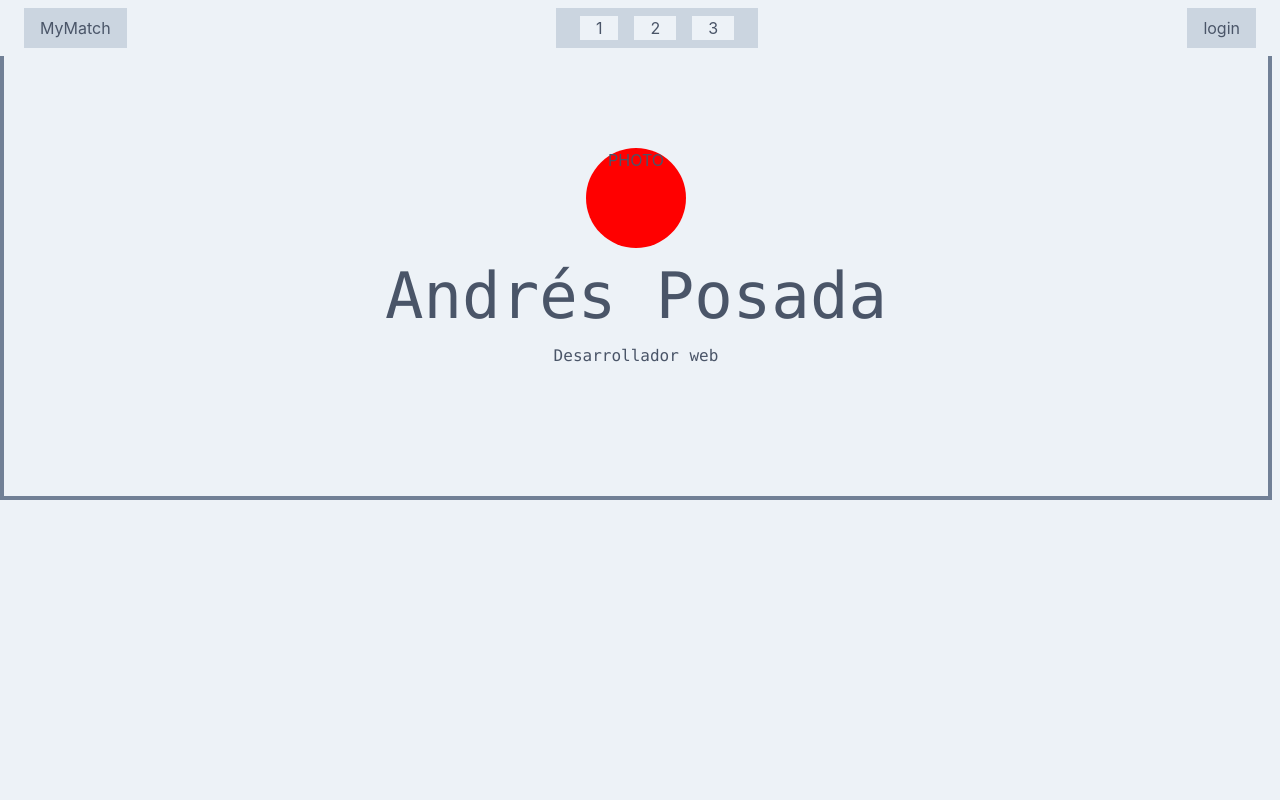
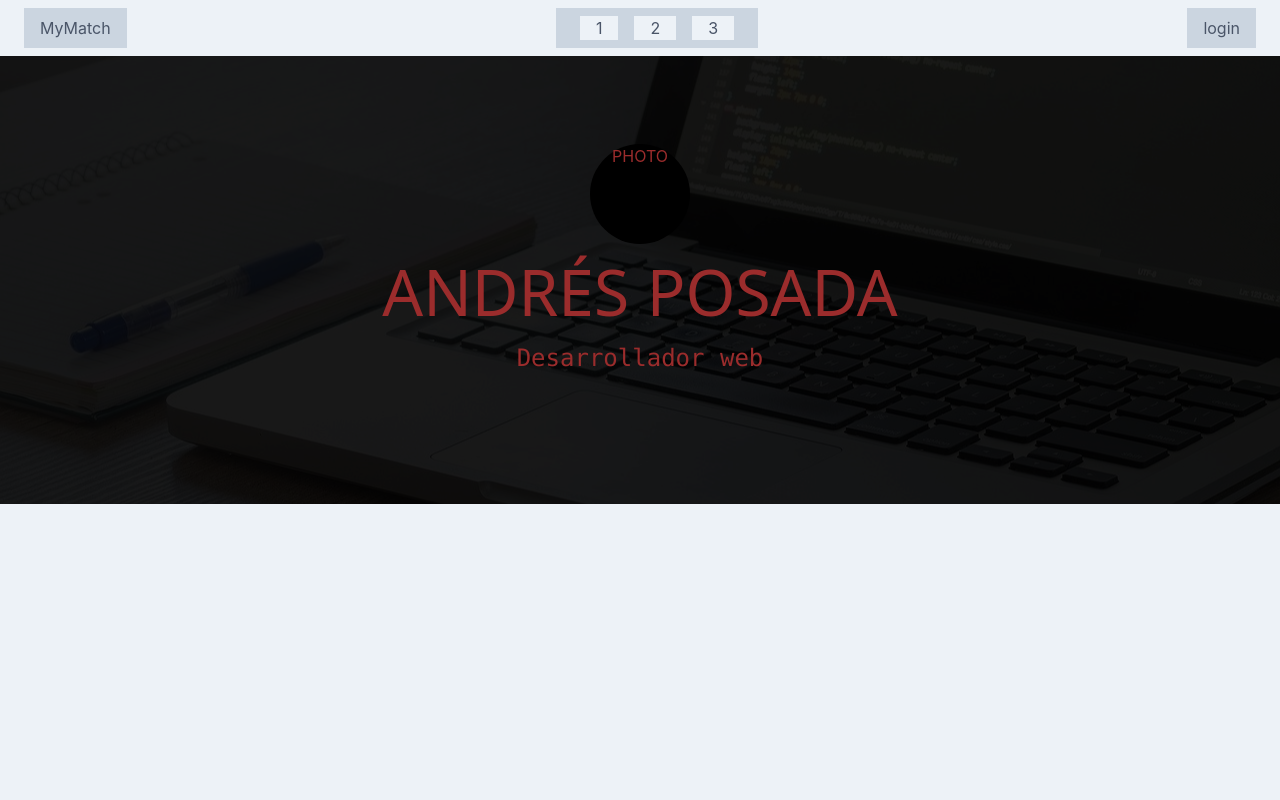
Before and after one commit to Andres0919/myMatch, a Nuxt app: page / in a window 1280 px wide. Shown: the top 800 px of the page. Built offline with nearby package versions, Linux system fonts and the light colour scheme; what vuesax would draw is missing.

Commit message:
added img background

```diff
--- a/components/Container.vue
+++ b/components/Container.vue
@@ -1,22 +1,22 @@
 <template>
   <div class="grid grid-cols-2 bg-gray-200 pt-12">
-    <div class="col-span-2 max-h-full bg-gray-400 mr-2">
-      <div class="text-gray-700 w-full text-center h-screen bg-gray-200">
-        <div
-          class="h-auto flex justify-center items-center border-solid border-4 border-gray-600"
-        >
+    <div class="col-span-2 max-h-full bg-gray-400">
+      <div class="text-red-800 w-full text-center h-screen bg-gray-200">
+        <div class="h-auto flex justify-center items-center img-background">
+          <div class="h-full w-full overlay">
             <div class="w-full mt-24 mb-32">
               <div class="w-full flex justify-center">
-              <div class="photo">
+                <div class="photo bg-black">
                   PHOTO
                 </div>
               </div>
-            <p class="font-mono text-6xl">
-              Andrés Posada
+              <p class="font-sans font-thin text-6xl">
+                ANDRÉS POSADA
               </p>
-            <p class="font-mono">
+              <p class="font-mono text-2xl">
                 Desarrollador web
               </p>
+            </div>
           </div>
         </div>
       </div>
@@ -80,8 +80,16 @@ export default {
   text-transform: capitalize;
 }
 
+.img-background {
+  background-image: url('../static/background.jpg');
+  background-position: center;
+}
+
+.overlay {
+  background-color: rgba(0, 0, 0, 0.9);
+}
+
 .photo {
-  background-color: red;
   width: 100px;
   height: 100px;
   border-radius: 50%;
```
Also changed, not shown: static/background.jpg (added). Lines whose indentation alone changed are shown as unchanged.
